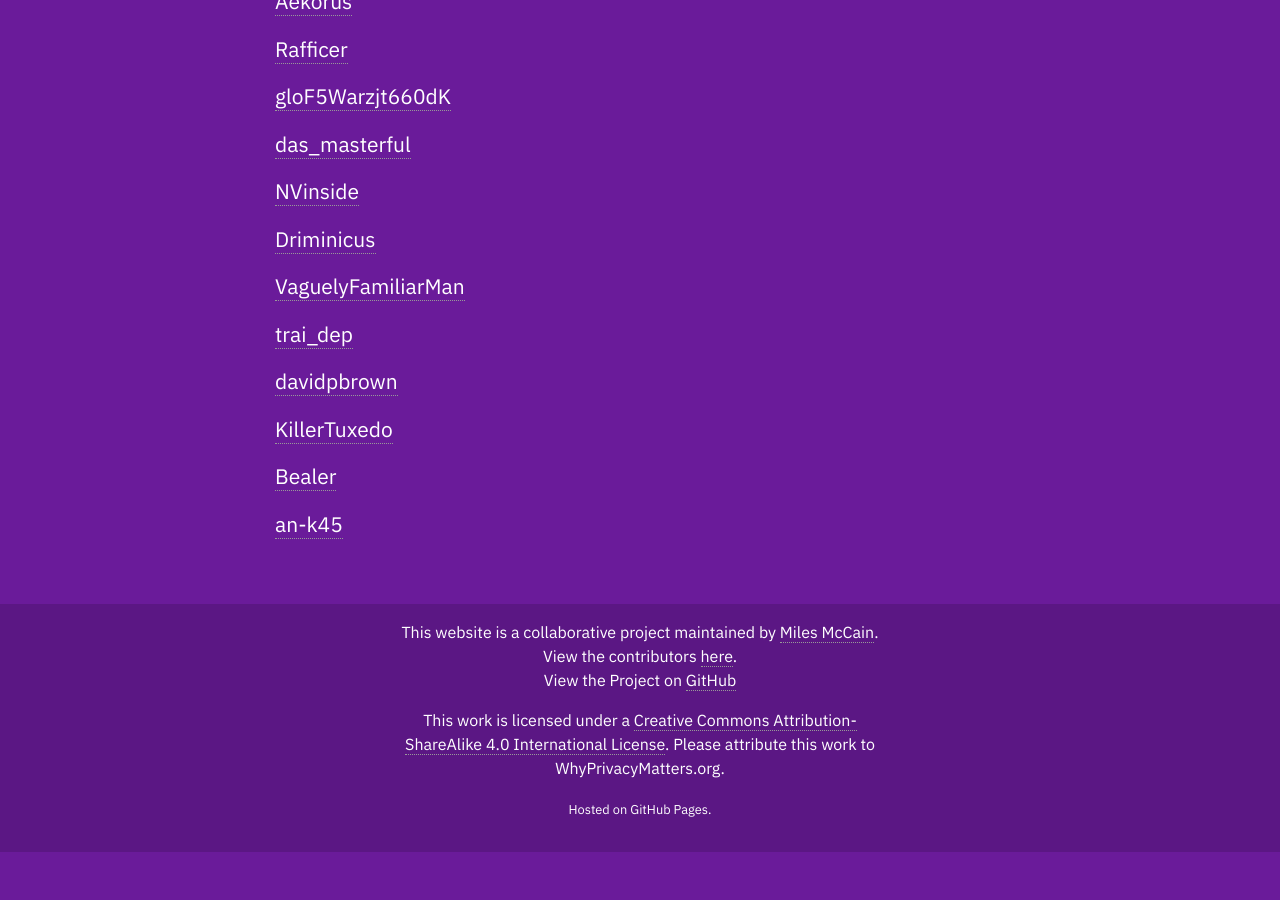
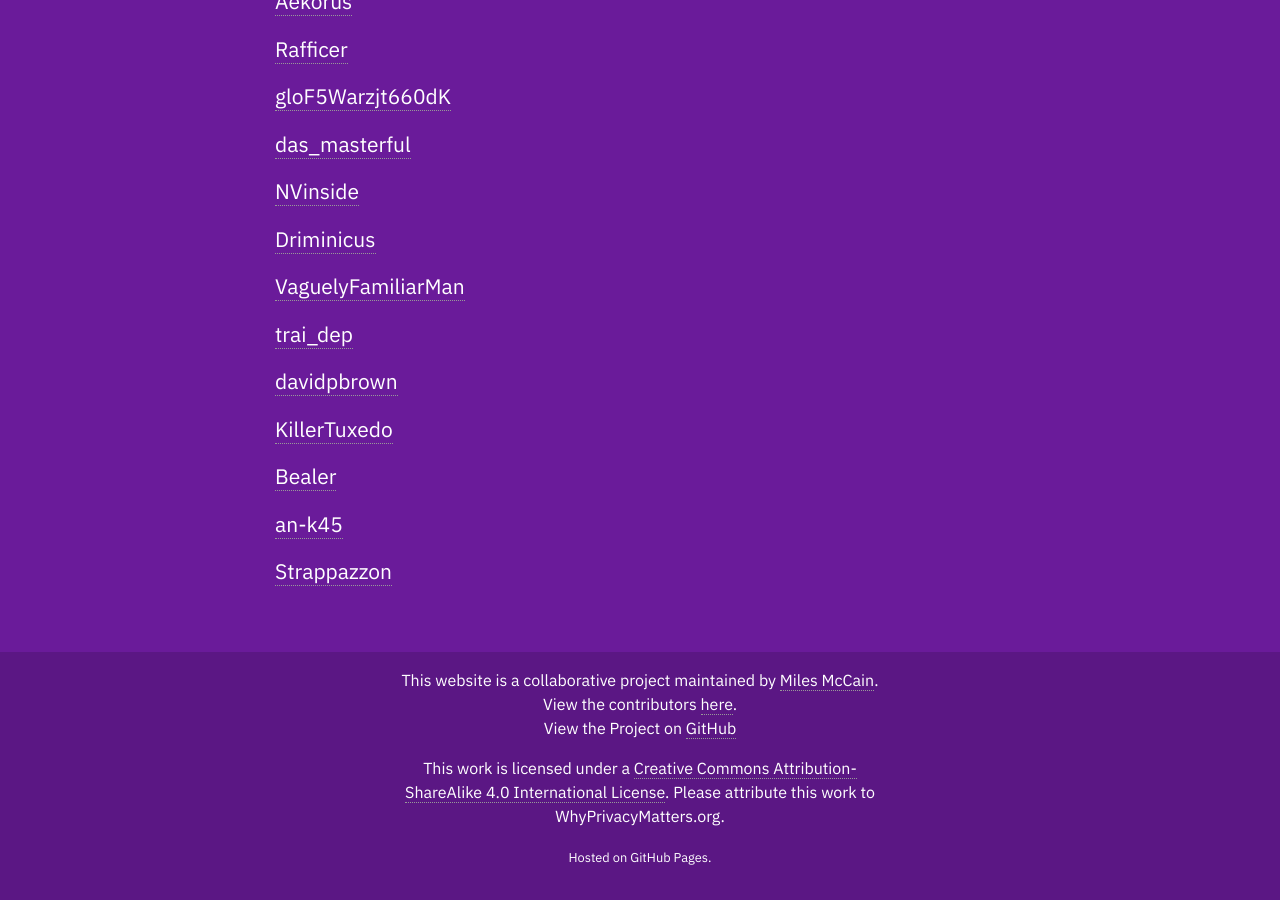
Before and after one commit to milesmcc/whyprivacymatters, a Jekyll site: the page built from CONTRIBUTORS.md, in a window 1280 px wide and 900 px high, scrolled down 1425 px. Built offline with Jekyll 4.4.1, drawn with Linux system fonts in a browser that asks for light colours; before the commit the page ends 2277 px from its top, so only the background shows below that.

Commit message:
Add Strappazzon as contributor (#18)

```diff
--- a/CONTRIBUTORS.md
+++ b/CONTRIBUTORS.md
@@ -72,3 +72,5 @@
 [Bealer](https://www.reddit.com/r/privacy/comments/6w5nw6/why_does_privacy_matter_help_me_write_16_short/dnwhnii/)
 
 [an-k45](https://github.com/an-k45)
+
+[Strappazzon](https://github.com/Strappazzon)
```
